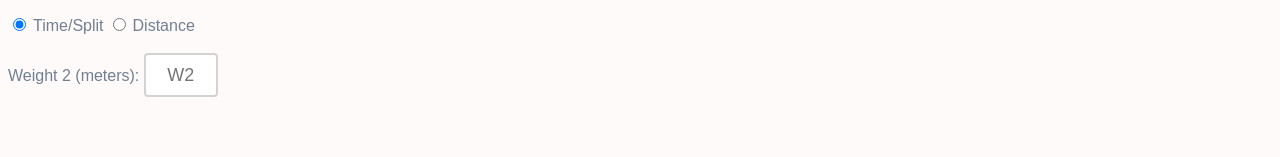
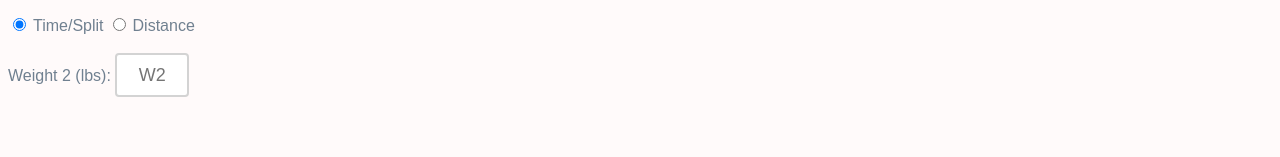
Before and after one commit to aaronzlim/ErgoSC, a browser extension: page compare.html in a window 1280 px wide. Shown: the part 213-370 px from the top of the page. Drawn offline with Linux system fonts and the light colour scheme.

Commit message:
fixed unit error in weight2 field of the compare window

```diff
--- a/compare.html
+++ b/compare.html
@@ -34,7 +34,7 @@
 				</span>
 				<br/>
 				<br/>
-				<label for="weight2">Weight 2 (meters): </label>
+				<label for="weight2">Weight 2 (lbs): </label>
 				<input type="number" id="weight2" min="0" name="data" placeholder="W2" align="left" />
 			</div>
 		</div>
```
